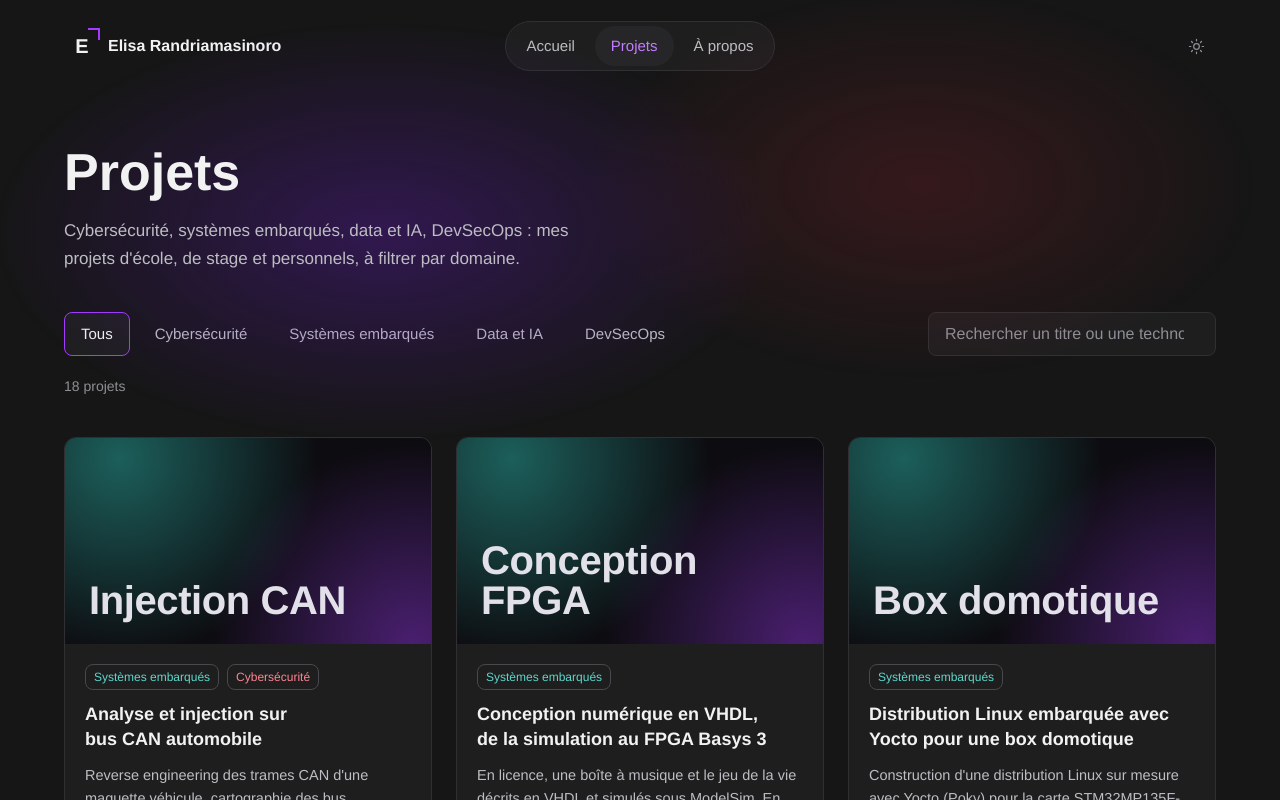
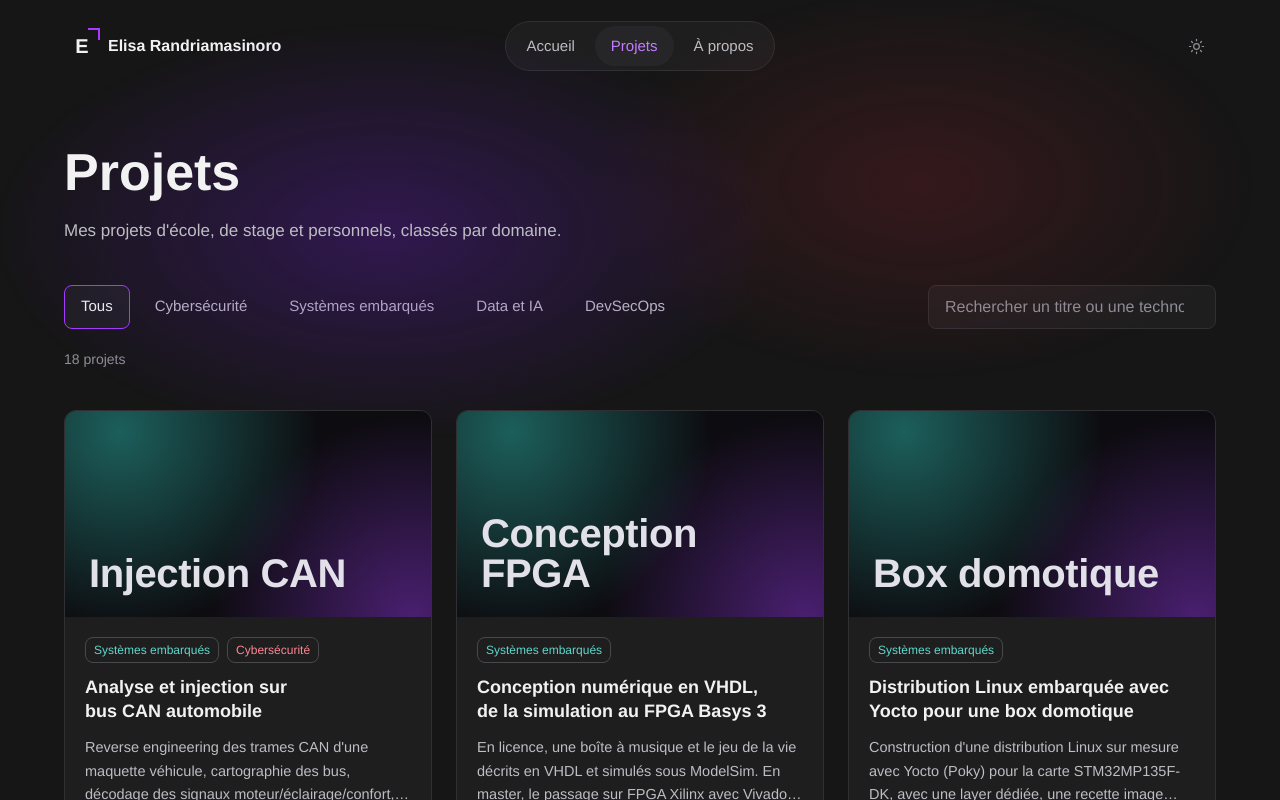
Before and after one commit to randriamasinoro/portfolio, a Next.js app: page /projects in a window 1280 px wide. Shown: the top 800 px of the page. Built offline with nearby package versions, Linux system fonts and the light colour scheme.

Commit message:
fix(content): shorter projects intro, no repeat of the domain tabs
Co-Authored-By: Claude Opus 5.5 <noreply@anthropic.com>

```diff
--- a/app/projects/page.tsx
+++ b/app/projects/page.tsx
@@ -35,8 +35,7 @@ export default function ProjectsPage() {
       <header className="relative mb-10 max-w-[60ch]">
         <h1 className="text-[2.5rem] sm:text-[3.25rem] leading-tight">Projets</h1>
         <p className="text-fg-2 text-[1.0625rem] leading-relaxed mt-3">
-          Cybersécurité, systèmes embarqués, data et IA, DevSecOps : mes projets
-          d&apos;école, de stage et personnels, à filtrer par domaine.
+          Mes projets d&apos;école, de stage et personnels, classés par domaine.
         </p>
       </header>
 
```
